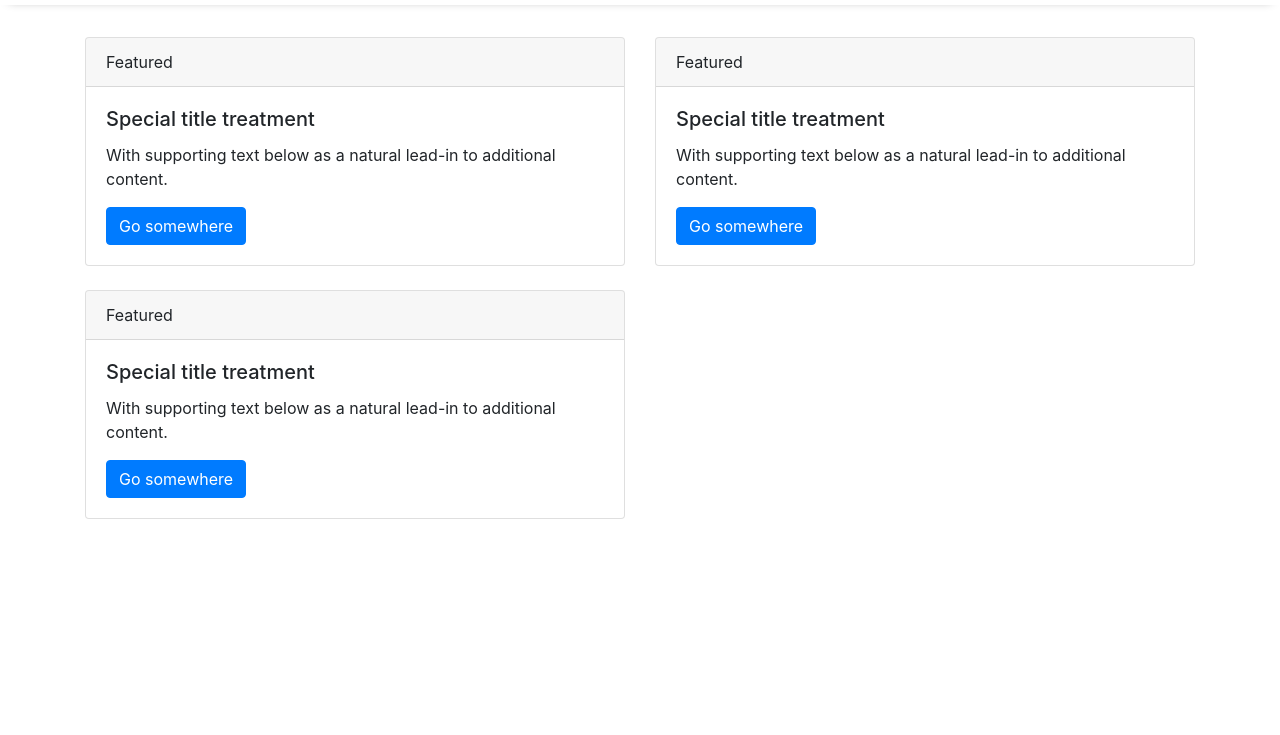
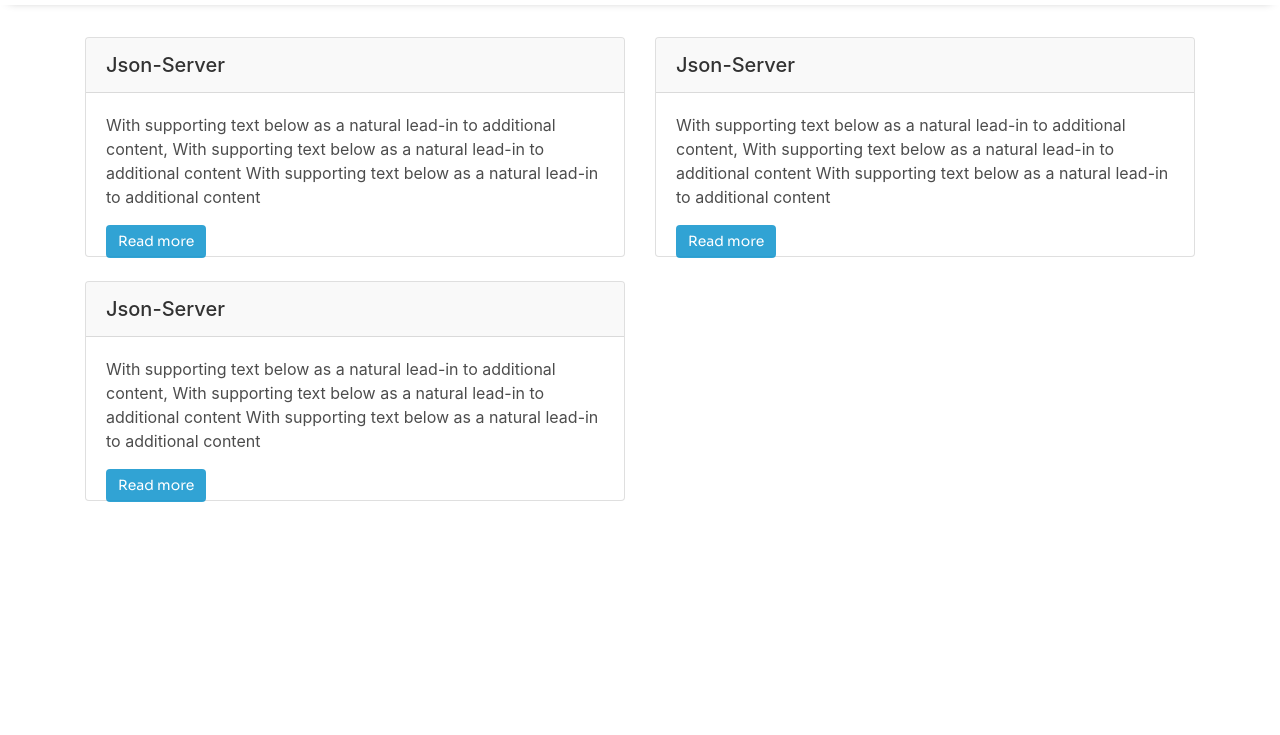
Before and after one commit to andyjohn23/phase1-Blog-Project, a plain HTML site: page index.html in a window 1280 px wide. Shown: the part 65-800 px from the top of the page. Drawn offline with nearby package versions, Linux system fonts and the light colour scheme.

Commit message:
styled the blog content cards

```diff
--- a/assets/css/index.css
+++ b/assets/css/index.css
@@ -20,7 +20,7 @@
 
 #blogBody .navbar h1 {
     font-size: 30px;
-    font-family: sans-serif;
+    font-family: "Sora" sans-serif;
     font-weight: 700;
     color: #1A1A1A !important;
     cursor: pointer;
@@ -34,7 +34,7 @@
     width: 120px !important;
     height: 35px !important;
     font-size: 14px !important;
-    font-family: sans-serif;
+    font-family: "Sora" sans-serif;
     border-radius: 5px !important;
     color: grey;
     outline: none !important;
@@ -155,6 +155,7 @@
     font-family: "Sora" sans-serif;
     text-align: center !important;
     padding-left: 18px !important;
+    text-transform: uppercase;
 }
 
 .modal-header i {
@@ -180,4 +181,31 @@
 }
 .contentBody .card {
     margin-top: 1.5rem;
+    max-height: 220px;
+    height: 220px;
 }
+
+.contentBody .card .card-text {
+    font-size: 16px;
+    font-weight: 400;
+    font-family: "Sora" sans-serif;
+    color: rgba(0, 0, 0, 0.7);
+}
+
+.contentBody .card .card-header {
+    font-size: 20px;
+    font-weight: 500;
+    font-family: "Sora" sans-serif;
+    color: rgba(0, 0, 0, 0.8);
+    background-color: rgba(240, 240, 240, 0.4);
+    text-transform: capitalize;
+}
+
+.contentBody .card .card-body a {
+    background-color: rgba(14, 147, 205, 0.85);
+    font-size: 14px;
+    font-family: "Sora", sans-serif;
+    font-weight: 400;
+    outline: none;
+    border: none;
+}
--- a/index.html
+++ b/index.html
@@ -44,39 +44,45 @@
                 <div class="col-md-6">
                     <div class="card">
                         <div class="card-header">
-                            Featured
+                            json-server
                         </div>
                         <div class="card-body">
-                            <h5 class="card-title">Special title treatment</h5>
-                            <p class="card-text">With supporting text below as a natural lead-in to additional content.
+                            <p class="card-text">
+                                With supporting text below as a natural lead-in to additional content,
+                                With supporting text below as a natural lead-in to additional content
+                                With supporting text below as a natural lead-in to additional content
                             </p>
-                            <a href="#" class="btn btn-primary">Go somewhere</a>
+                            <a class="btn btn-primary">Read more</a>
                         </div>
                     </div>
                 </div>
                 <div class="col-md-6">
                     <div class="card">
                         <div class="card-header">
-                            Featured
+                            json-server
                         </div>
                         <div class="card-body">
-                            <h5 class="card-title">Special title treatment</h5>
-                            <p class="card-text">With supporting text below as a natural lead-in to additional content.
+                            <p class="card-text">
+                                With supporting text below as a natural lead-in to additional content,
+                                With supporting text below as a natural lead-in to additional content
+                                With supporting text below as a natural lead-in to additional content
                             </p>
-                            <a href="#" class="btn btn-primary">Go somewhere</a>
+                            <a class="btn btn-primary">Read more</a>
                         </div>
                     </div>
                 </div>
                 <div class="col-md-6">
                     <div class="card">
                         <div class="card-header">
-                            Featured
+                            json-server
                         </div>
                         <div class="card-body">
-                            <h5 class="card-title">Special title treatment</h5>
-                            <p class="card-text">With supporting text below as a natural lead-in to additional content.
+                            <p class="card-text">
+                                With supporting text below as a natural lead-in to additional content,
+                                With supporting text below as a natural lead-in to additional content
+                                With supporting text below as a natural lead-in to additional content
                             </p>
-                            <a href="#" class="btn btn-primary">Go somewhere</a>
+                            <a class="btn btn-primary">Read more</a>
                         </div>
                     </div>
                 </div>
@@ -87,7 +93,7 @@
             <div class="modal-dialog">
                 <div class="modal-content">
                     <div class="modal-header">
-                        <h1>CREATE A NEW BLOG</h1>
+                        <h1>create a new blog</h1>
                         <i data-dismiss="modal" class="material-icons">clear</i>
                     </div>
 
```
